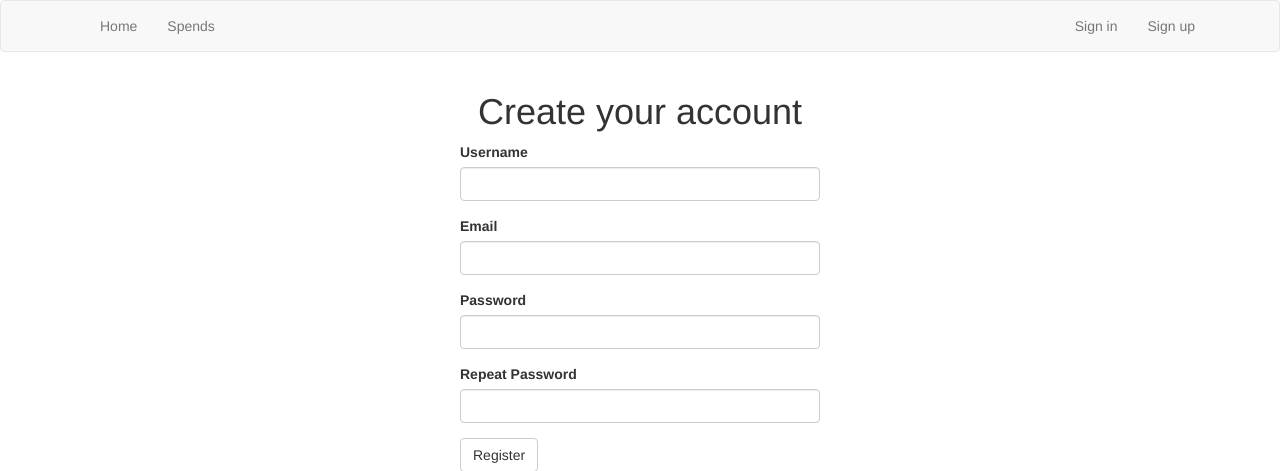
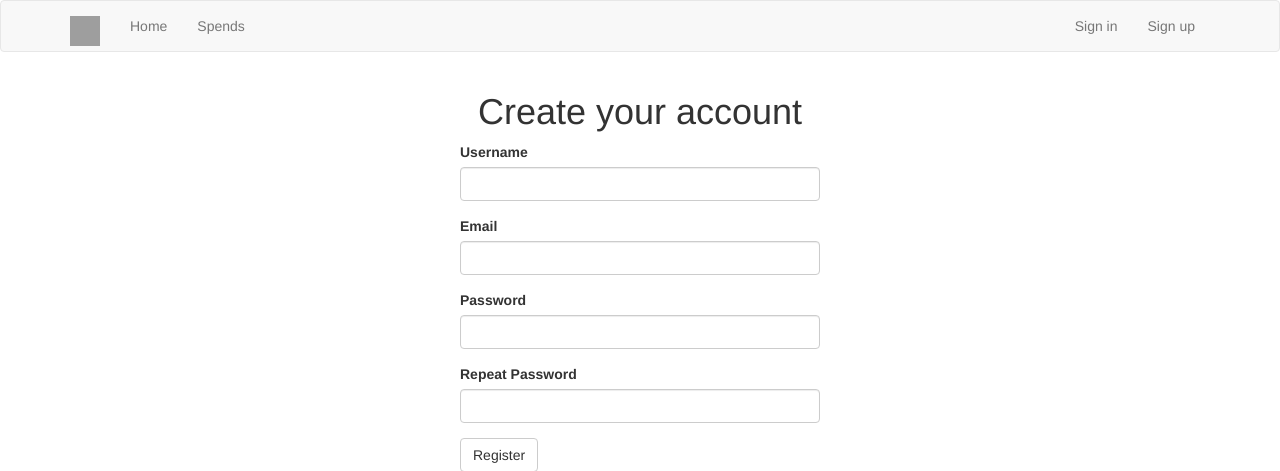
Before and after one commit to alxegorov/spend_control, a Flask app: page /auth/register in a window 1280 px wide. Shown: the top 471 px of the page. Run offline with Flask 2, Linux system fonts and the light colour scheme; some libraries are stand-ins or nearby versions; grey boxes are pictures that could not be loaded.

Commit message:
Add brand and favicon

```diff
--- a/app/main/templates/base.html
+++ b/app/main/templates/base.html
@@ -14,6 +14,9 @@
                 <span class="icon-bar"></span>
                 <span class="icon-bar"></span>
             </button>
+            <a class="navbar-brand" href="{{ url_for('main.index') }}">
+                <img src="https://s.gravatar.com/avatar/f9eca48d6c9afa6dbeeefc3484b4985d?s=80" width="30" height="30" alt="">
+            </a>
         </div>
         <div class="collapse navbar-collapse" id="bs-example-navbar-collapse-1">
             <ul class="nav navbar-nav">
```
Also changed, not shown: app/main/routes.py (+6 -1 lines).
